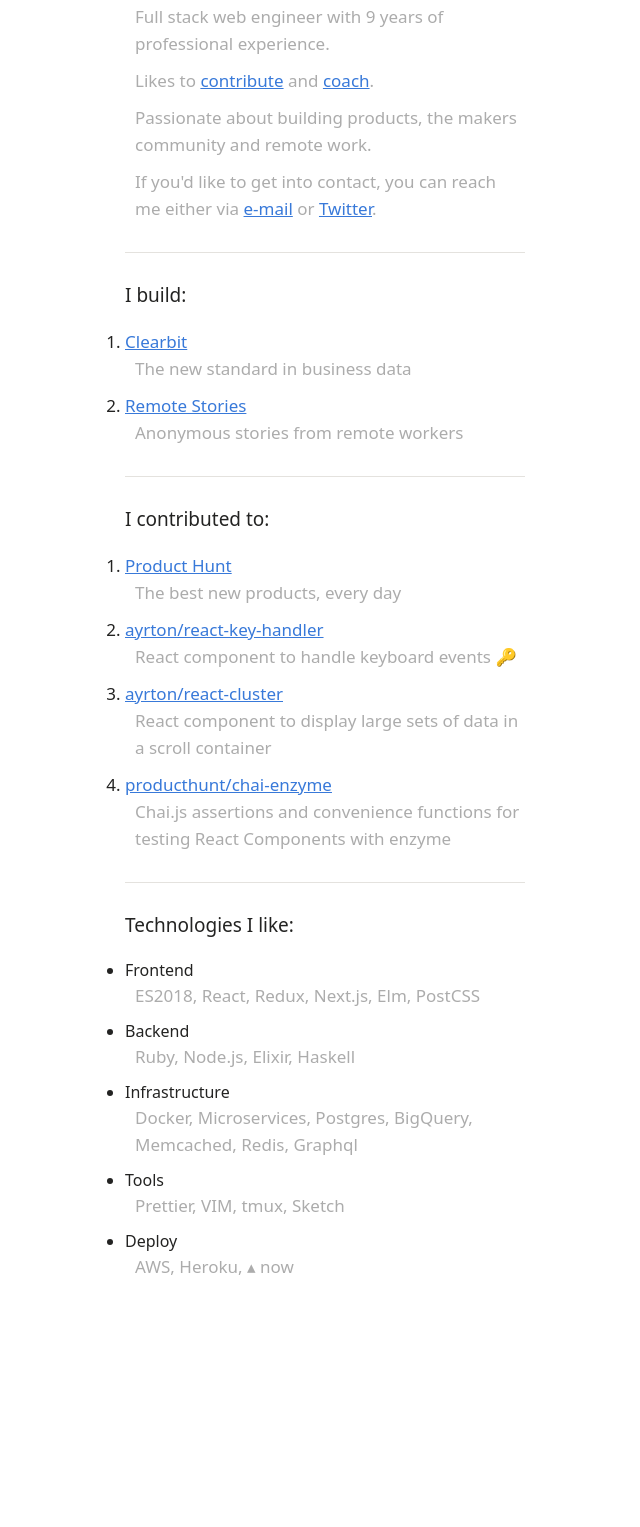
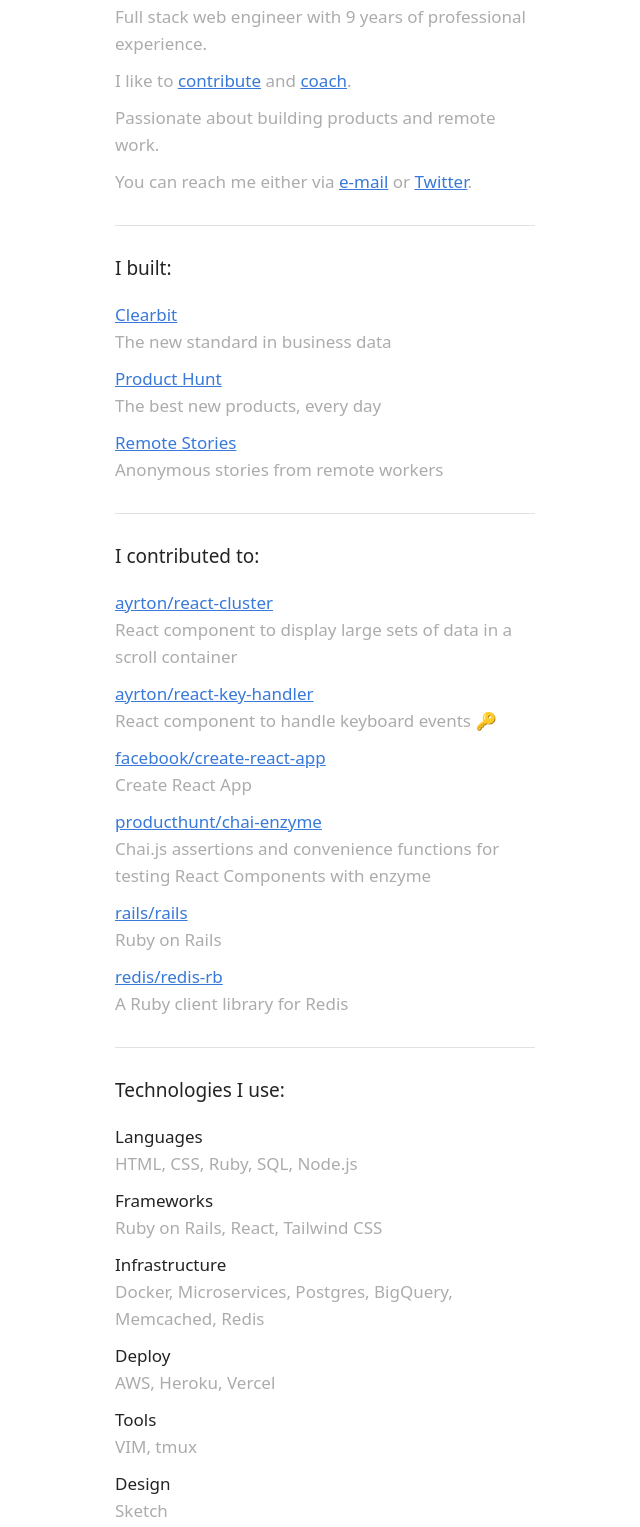
Before and after one commit to ayrton/ayrton.github.io, a plain HTML site: page index.html in a window 1280 px wide. Shown: the part 290-1817 px from the top of the page, without its empty margins (315-955 px from the left). Before the commit the page ends 1610 px from the top, so only its background shows below. Drawn offline with Linux system fonts and the light colour scheme.

Commit message:
Bi-yearly update

```diff
--- a/index.html
+++ b/index.html
@@ -27,7 +27,7 @@
 
       section {
         margin: 0 auto;
-        max-width: 400px;
+        max-width: 420px;
         padding: 30px;
       }
 
@@ -66,7 +66,7 @@
         font-size: 17px;
         font-weight: 300;
         line-height: 27px;
-        margin: 0 0 10px 10px;
+        margin: 0 0 10px 0;
         text-align: left;
       }
 
@@ -78,10 +78,11 @@
         color: #175DAF;
       }
 
-      ol {
+      ul {
         font-size: 17px;
-        font-weight: 300;
+        font-weight: 400;
         line-height: 27px;
+        list-style-type: none;
       }
 
       .avatar {
@@ -116,55 +117,68 @@
         <hr />
 
         <p>Full stack web engineer with 9 years of professional experience.</p>
-        <p>Likes to <a href="https://github.com/ayrton">contribute</a> and <a href="http://railsgirls.com/">coach</a>.</p>
-        <p>Passionate about building products, the makers community and remote work.</p>
-        <p>If you'd like to get into contact, you can reach me either via <a href="mailto:hello@ayrton.be">e-mail</a> or <a href="https://twitter.com/ayrton">Twitter</a>.</p>
+        <p>I like to <a href="https://github.com/ayrton">contribute</a> and <a href="http://railsgirls.com/">coach</a>.</p>
+        <p>Passionate about building products and remote work.</p>
+        <p>You can reach me either via <a href="mailto:hello@ayrton.be">e-mail</a> or <a href="https://twitter.com/ayrton">Twitter</a>.</p>
 
         <hr />
 
-        <h3>I build:</h3>
+        <h3>I built:</h3>
 
-        <ol>
+        <ul>
           <li>
             <a href="https://clearbit.com" rel="noopener noreferrer" target="_blank">Clearbit</a><p>The new standard in business data</p>
           </li>
           <li>
+            <a href="https://www.producthunt.com" rel="noopener noreferrer" target="_blank">Product Hunt</a><p>The best new products, every day</p>
+          </li>
+          <li>
             <a href="https://www.remotestories.com" rel="noopener noreferrer" target="_blank">Remote Stories</a><p>Anonymous stories from remote workers</p>
           </li>
-        </ol>
+        </ul>
 
         <hr />
 
         <h3>I contributed to:</h3>
 
-        <ol>
+        <ul>
           <li>
-            <a href="https://www.producthunt.com" rel="noopener noreferrer" target="_blank">Product Hunt</a><p>The best new products, every day</p>
+            <a href="https://github.com/ayrton/react-cluster" rel="noopener noreferrer" target="_blank">ayrton/react-cluster</a>
+            <p>React component to display large sets of data in a scroll container</p>
           </li>
           <li>
             <a href="https://github.com/ayrton/react-key-handler" rel="noopener noreferrer" target="_blank">ayrton/react-key-handler</a>
             <p>React component to handle keyboard events 🔑</p>
           </li>
           <li>
-            <a href="https://github.com/ayrton/react-cluster" rel="noopener noreferrer" target="_blank">ayrton/react-cluster</a>
-            <p>React component to display large sets of data in a scroll container</p>
+            <a href="https://github.com/facebook/create-react-app/commits?author=ayrton" rel="noopener noreferrer" target="_blank">facebook/create-react-app</a>
+            <p>Create React App</p>
           </li>
           <li>
-            <a href="https://github.com/producthunt/chai-enzyme" rel="noopener noreferrer" target="_blank">producthunt/chai-enzyme</a>
+            <a href="https://github.com/producthunt/chai-enzyme/commits?author=ayrton" rel="noopener noreferrer" target="_blank">producthunt/chai-enzyme</a>
             <p>Chai.js assertions and convenience functions for testing React Components with enzyme</p>
           </li>
-        </ol>
+          <li>
+            <a href="https://github.com/rails/rails/commits?author=ayrton" rel="noopener noreferrer" target="_blank">rails/rails</a>
+            <p>Ruby on Rails</p>
+          </li>
+          <li>
+            <a href="https://github.com/redis/redis-rb/commits?author=ayrton" rel="noopener noreferrer" target="_blank">redis/redis-rb</a>
+            <p>A Ruby client library for Redis</p>
+          </li>
+        </ul>
 
         <hr />
 
-        <h3>Technologies I like:</h3>
+        <h3>Technologies I use:</h3>
 
         <ul>
-          <li>Frontend<p>ES2018, React, Redux, Next.js, Elm, PostCSS</p></li>
-          <li>Backend<p>Ruby, Node.js, Elixir, Haskell</p></li>
-          <li>Infrastructure<p>Docker, Microservices, Postgres, BigQuery, Memcached, Redis, Graphql</p></li>
-          <li>Tools<p>Prettier, VIM, tmux, Sketch</p></li>
-          <li>Deploy<p>AWS, Heroku, ▴ now</p></li>
+          <li>Languages<p>HTML, CSS, Ruby, SQL, Node.js</p></li>
+          <li>Frameworks<p>Ruby on Rails, React, Tailwind CSS</p></li>
+          <li>Infrastructure<p>Docker, Microservices, Postgres, BigQuery, Memcached, Redis</p></li>
+          <li>Deploy<p>AWS, Heroku, Vercel</p></li>
+          <li>Tools<p>VIM, tmux</p></li>
+          <li>Design<p>Sketch</p></li>
         </ul>
       </section>
   </body>
```
